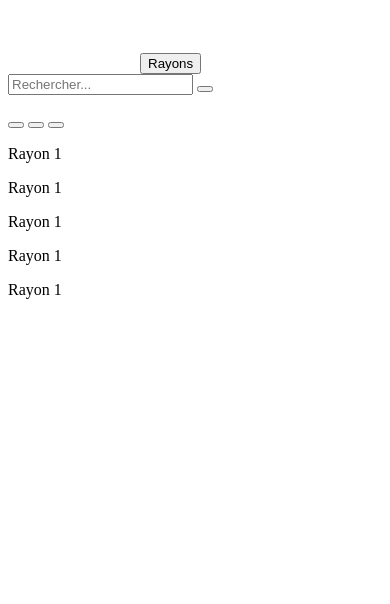
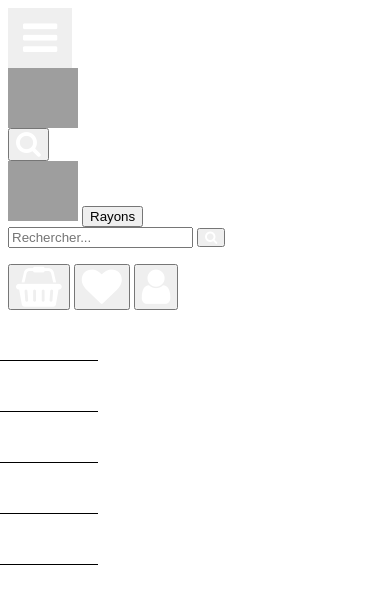
Before and after one commit to mikedebaque/projet-dwwm, a PHP site: page /header.php in a window 390 px wide. Shown: the top 604 px of the page. Run offline with PHP 8.4, Linux system fonts and the light colour scheme; grey boxes are pictures that could not be loaded.

Commit message:
Mise à jour header et responsive

```diff
--- a/css/header.css
+++ b/css/header.css
@@ -1,25 +1,5 @@
-.menuRayons{
-    position: absolute;
-    left:0%;
-    z-index: 99;
-    /* height: 100vh; */
-    width: 25%;
-}
-@media (max-width:1024px) {
-
-    .menuRayons{
-        position: absolute;
-        left:0%;
-        z-index: 99;
-        /* height: 100vh; */
-        width: 50%;
-    }
-
-  }
-
-.rayons{
+.popover-body{
     color: white;
-    border-bottom: 1px solid black;
 }
 .popover{
     background-color: #343a40;
@@ -27,13 +7,54 @@
     min-width: 25%;
     min-height: 25%;
 }
-.popover-body{
-    color: white;
-}
-/* Change color arrow popover */
+/* Change couleur flèche popover */
 .bs-popover-auto[x-placement^="bottom"] > .arrow::after, .bs-popover-bottom > .arrow::after {
     border-bottom-color: #343a40;
 }
 hr {
 	border-top: 1px solid rgba(0,0,0,1);
 }
+
+/* CSS SIDEBAR BURGER */
+  .sidebar {
+    height: 100%;
+    width: 0;
+    position: fixed;
+    z-index: 1;
+    top: 0;
+    left: 0;
+    background-color: #343a40;
+    overflow-x: hidden;
+    transition: 0.5s;
+    padding-top: 60px;
+  }
+
+  .sidebar a {
+    padding: 8px 8px 8px 32px;
+    text-decoration: none;
+    font-size: 25px;
+    color: #818181;
+    display: block;
+    transition: 0.3s;
+  }
+
+  .sidebar a:hover {
+    color: #f1f1f1;
+  }
+
+  .sidebar .closebtn {
+    position: absolute;
+    top: 0;
+    right: 25px;
+    font-size: 36px;
+    margin-left: 50px;
+  }
+
+  .openbtn {
+    font-size: 20px;
+    cursor: pointer;
+    /* background-color: #111; */
+    color: white;
+    padding: 10px 15px;
+    border: none;
+  }
--- a/header.php
+++ b/header.php
@@ -1,26 +1,56 @@
-<header class="sticky-top">
-    <nav class=" navbar-expand-lg navbar-dark bg-dark container-fluid">
+<head>
+<link rel="stylesheet" href="https://maxcdn.bootstrapcdn.com/font-awesome/4.7.0/css/font-awesome.min.css">
+<link rel="stylesheet" href="css\header.css">
+<script defer src="js\header.js"></script>
+</head>
+
+<body>
+    <header class="sticky-top container-fluid bg-dark" style="color: white;">
+        <!-- VERSION MOBILE -->
+        <div class="d-block d-md-none">
             <div class="row">
-            <!-- LOGO et Dropdown Rayons -->
-            <div class="col-sm-12 col-md-12 col-lg-4 nav justify-content-around">
-                <a class="navbar-brand" href="#"><img class="logo img-fluid" src="media/logo/logo-5.svg" alt="" width="128" height="60"></a>
-                <span class="pt-3"><button type="button" id="btnRayons" class="h-50 btn btn-outline-success dropdown-toggle" data-toggle="collapse" data-target="#navbarToggleExternalContent" aria-controls="navbarToggleExternalContent" aria-expanded="false" aria-label="Toggle navigation">Rayons</button></span>
+                <!-- BURGER MENU -->
+                <div class="col-4 d-flex justify-content-center">
+                    <button class="navbar-toggler openbtn" onclick="openNav()" type="button">
+                        <i style="color:white;" class="fa fa-bars fa-2x" aria-hidden="true"></i>
+                    </button>
                 </div>
-            <!-- Div searchbox -->
-            <div class='col-xs-12 col-sm-12 col-md-12 col-lg-4 pt-3'>
+                <!-- LOGO -->
+                <div class="col-4 d-flex justify-content-center">
+                    <a class="navbar-brand" href="#"><img class="logo img-fluid" src="media/logo/carrot.svg" alt="" width="70" height="60"></a>
+                </div>
+                <!-- RECHERCHE -->
+                <div class="col-4 d-flex justify-content-center">
+                    <button type='submit' class='btn'>
+                        <i style="color:white;" class="fa fa-search fa-2x" aria-hidden="true"></i>
+                    </button>
+                </div>
+            </div>
+        </div>
+
+        <!-- VERSION DESKTOP -->
+        <div class="col-12 d-none d-md-block">
+            <div class="row">
+                <!-- DIV LOGO ET RAYONS -->
+                <div class="col-4 mt-1 d-flex justify-content-around">
+                    <a class="navbar-brand" href="#"><img class="logo img-fluid" src="media/logo/carrot.svg" alt="" width="70" height="60"></a>
+                    <span class="pt-3"><button type="button" id="btnRayons" class="btn btn-outline-success dropdown-toggle" data-toggle="collapse" data-target="#navbarToggleExternalContent" aria-controls="navbarToggleExternalContent" aria-expanded="false" aria-label="Toggle navigation">Rayons</button></span>
+                </div>
+                <!-- DIV BARRE DE RECHERCHE -->
+                <div class="col-4 mt-3">
                     <form class='navbar-form'>
                         <div class='input-group'>
                             <input class='form-control' type='text' name='search' placeholder='Rechercher...' />
                             <span class="input-group-btn">
-                            <button type='submit' class='btn btn-outline-secondary'>
-                                <i class="fa fa-search" aria-hidden="true"></i>
+                                <button type='submit' class='btn btn-secondary'>
+                                    <i style="color:white;" class="fa fa-search" aria-hidden="true"></i>
                                 </button>
                             </span>
                         </div>
                     </form>
                 </div>
-            <!-- Div icons -->
-            <div class="col-md-12 col-sm-12 col-lg-4 nav pt-2 justify-content-around">
+                <!-- DIV ICONES PANIER,FAVORIS,PROFILE -->
+                <div class="col-4 mt-2 d-flex justify-content-around">
                     <!-- icone panier -->
                     <span class="icon">
                         <button class="btn">
@@ -37,29 +67,31 @@
                     <!-- icone profil -->
                     <span class="icon">
                         <button id="popoverprofil" type="button" class="btn" data-container="body" data-toggle="popover" data-placement="bottom" data-html="true">
-                        <i style="color:white;" class="fa fa-user-circle fa-3x" aria-hidden="true"></i>
+                            <i style="color:white;" class="fa fa-user fa-3x" aria-hidden="true"></i>
                         </button>
                     </span>
                 </div>
             </div>
-    </nav>
+        </div>
+
+
         <!-- Menu déroulant rayons -->
-    <div class="pos-f-t menuRayons collapse" id="navbarToggleExternalContent">
+        <div class="pos-f-t menuRayons collapse" id="navbarToggleExternalContent" style="position: absolute; width: 25%;left:0%;">
             <div>
                 <div class="bg-dark">
-                <div class="rayons">
+                    <div class="rayons" style="border-bottom: 1px solid black;">
                         <p>Rayon 1</p>
                     </div>
-                <div class="rayons">
+                    <div class="rayons" style="border-bottom: 1px solid black;">
                         <p>Rayon 1</p>
                     </div>
-                <div class="rayons">
+                    <div class="rayons" style="border-bottom: 1px solid black;">
                         <p>Rayon 1</p>
                     </div>
-                <div class="rayons">
+                    <div class="rayons" style="border-bottom: 1px solid black;">
                         <p>Rayon 1</p>
                     </div>
-                <div class="rayons">
+                    <div class="rayons" style="border-bottom: 1px solid black;">
                         <p>Rayon 1</p>
                     </div>
                 </div>
@@ -75,7 +107,7 @@
         </div>
 
         <!-- PROFIL POPOVER CONTENT -->
-    <div id="profilpopover-content" hidden>
+        <div id="profilpopover-content" style="background-color: #343a40;width: 100%;min-width: 25%;min-height: 25%;" hidden>
             <div>
                 <p>Je me connecte :</p>
                 <form action="">
@@ -100,4 +132,15 @@
                 </div>
             </div>
         </div>
+
+        <!-- SIDEBAR BURGER -->
+        <div id="mySidebar" class="sidebar">
+            <a href="javascript:void(0)" class="closebtn" onclick="closeNav()"><i class="fa fa-times" aria-hidden="true"></i></i></a>
+            <a href="#">Rayons</a>
+            <a href="#"><i class="fa fa-shopping-basket" aria-hidden="true"></i> Mon panier</a>
+            <a href="#"><i class="fa fa-heart" aria-hidden="true"></i> Mes favoris</a>
+            <a href="#"><i class="fa fa-user" aria-hidden="true"></i> Me connecter</a>
+        </div>
+
     </header>
+</body>
--- a/js/header.js
+++ b/js/header.js
@@ -16,3 +16,13 @@
 $('.btn').on('click', function (e) {
     $('.btn').not(this).popover('hide');
 });
+
+function openNav() {
+    document.getElementById("mySidebar").style.width = "80%";
+    document.getElementById("main").style.marginLeft = "250px";
+  }
+
+  function closeNav() {
+    document.getElementById("mySidebar").style.width = "0";
+    document.getElementById("main").style.marginLeft= "0";
+  }
```
Lines whose indentation alone changed are shown as unchanged.
